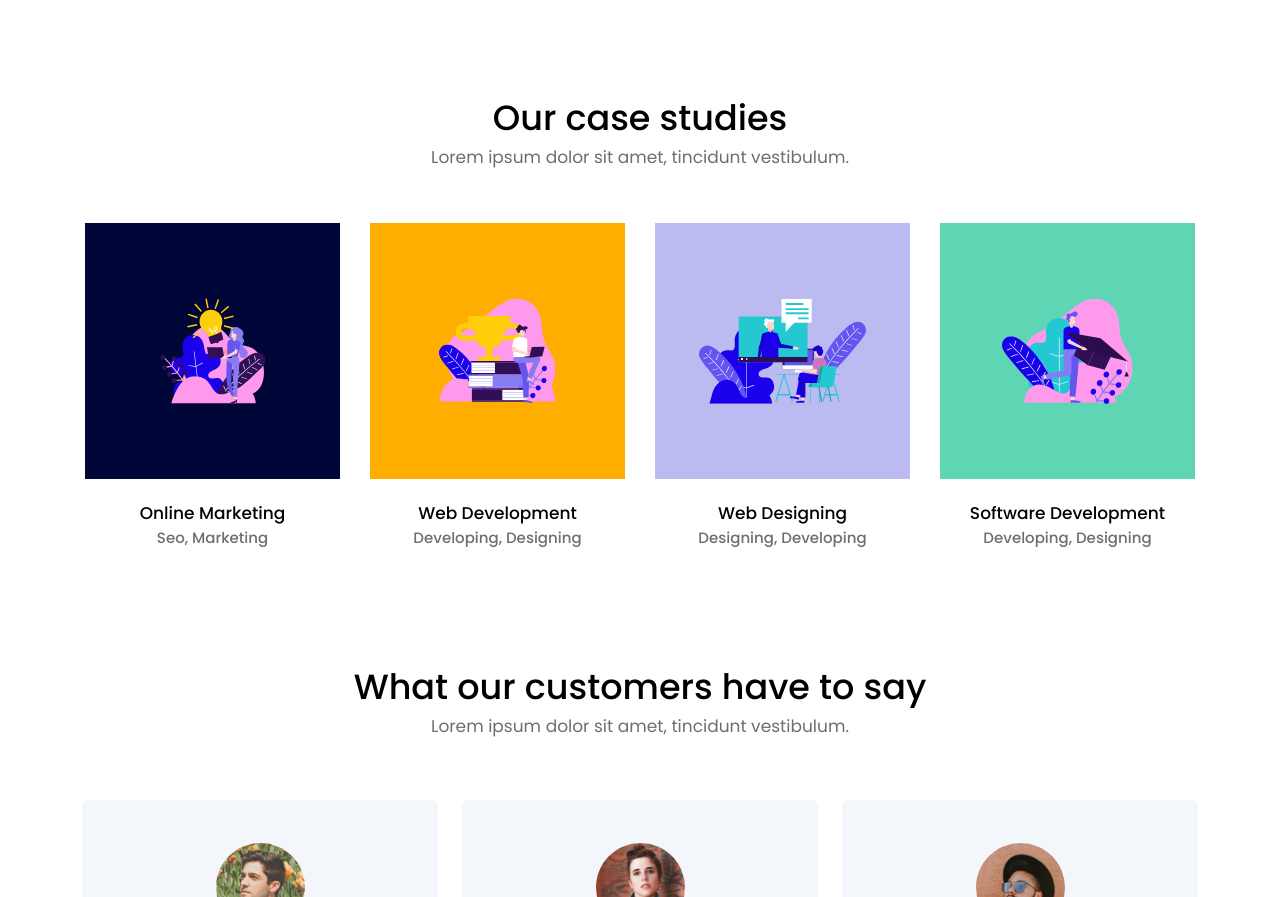
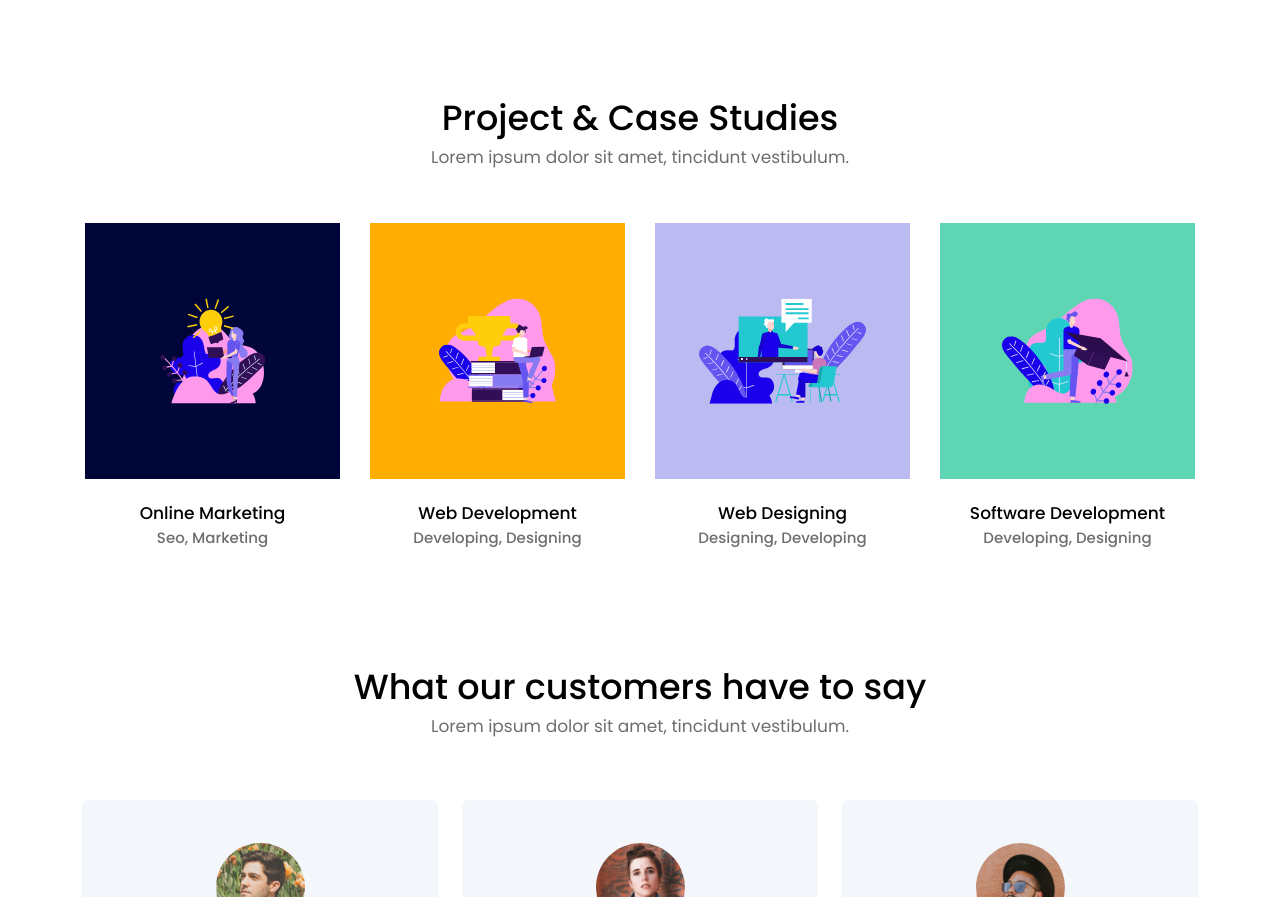
Before and after one commit to OwinoBrian/Zebeki-Enterprises, a website: page BD-simple-landing-page-ea1c3f39a22f/index.html in a window 1280 px wide. Shown: the part 2280-3177 px from the top of the page. Drawn offline with Linux system fonts and the light colour scheme.

Commit message:
Update index.html

```diff
--- a/BD-simple-landing-page-ea1c3f39a22f/index.html
+++ b/BD-simple-landing-page-ea1c3f39a22f/index.html
@@ -126,7 +126,7 @@
       <section class="case-studies" id="case-studies-section">
         <div class="row grid-margin">
           <div class="col-12 text-center pb-5">
-            <h2>Our case studies</h2>
+            <h2>Project & Case Studies</h2>
             <h6 class="section-subtitle text-muted">Lorem ipsum dolor sit amet, tincidunt vestibulum.</h6>
           </div>
           <div class="col-12 col-md-6 col-lg-3 stretch-card mb-3 mb-lg-0" data-aos="zoom-in">
```
